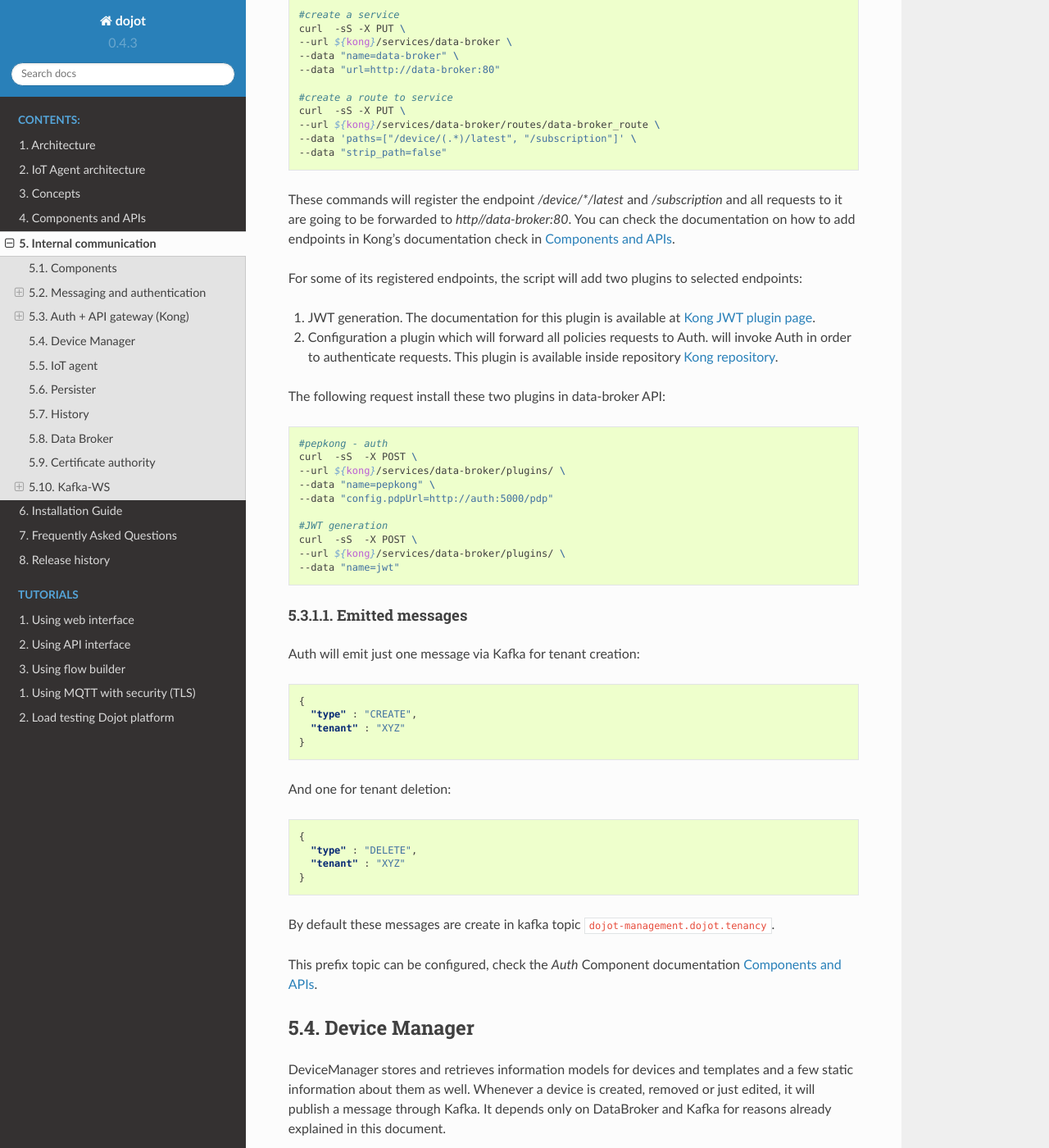
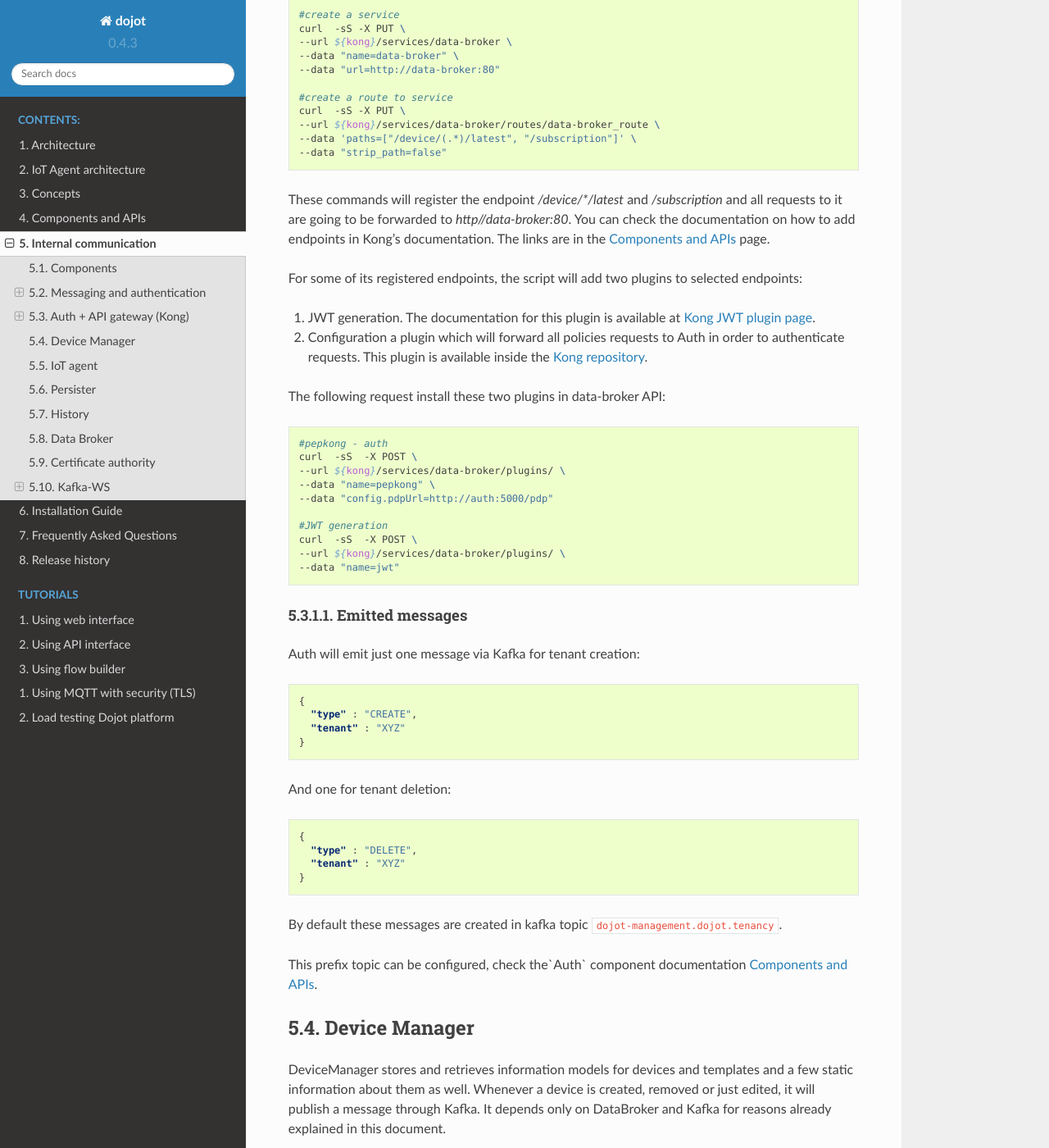
Before and after one commit to dojot/docs, a Sphinx documentation site: the page built from source/internal-communication.rst, in a window 1280 px wide and 1400 px high, scrolled down 3589 px. Shown: the whole window at 82% size. Built offline with Sphinx 7.4.7 and the Read the Docs theme 2.0.0, drawn with Linux system fonts in a browser that asks for light colours; some of the changed text lies outside the part shown.

Commit message:
changes from review

```diff
--- a/source/internal-communication.rst
+++ b/source/internal-communication.rst
@@ -315,17 +315,17 @@ after starting Kong. Its only purpose is to register endpoints in Kong, such as:
 
 These commands will register the endpoint `/device/*/latest` and `/subscription`
 and all requests to it are going to be forwarded to `http//data-broker:80`. You
-can check the documentation on how to add endpoints in Kong's documentation
-check in  :doc:`./components-and-apis`.
+can check the documentation on how to add endpoints in Kong's documentation.
+The links are in the :doc:`./components-and-apis` page.
 
 For some of its registered endpoints, the script will add two plugins to
 selected endpoints:
 
 #. JWT generation. The documentation for this plugin is available at `Kong JWT
    plugin page`_.
-#. Configuration a plugin which will forward all policies requests to Auth.
-   will invoke Auth in order to authenticate requests. This plugin is available
-   inside repository `Kong repository`_.
+#. Configuration a plugin which will forward all policies requests to Auth
+   in order to authenticate requests. This plugin is available
+   inside the `Kong repository`_.
 
 The following request install these two plugins in data-broker API:
 
@@ -364,11 +364,11 @@ And one for tenant deletion:
      "tenant" : "XYZ"
    }
 
-By default these messages are create in
+By default these messages are created in
 kafka topic ``dojot-management.dojot.tenancy``.
 
-This prefix topic can be configured, check the `Auth`
-Component documentation :doc:`./components-and-apis`.
+This prefix topic can be configured, check the`Auth`
+component documentation :doc:`./components-and-apis`.
 
 Device Manager
 --------------
@@ -398,7 +398,7 @@ by which devices can do that, this step won't be detailed in this section (this
 is highly dependent on how each IoT agent works). It must, though, send a
 message to Kafka to inform other components of all new data that the device
 just sent. This is shown in :numref:`IoT agent - kafka`,
-in this case we are using tenant admin.
+in this case we are using the tenant `admin`.
 
 .. _IoT agent - kafka:
 .. uml::
--- a/source/using-web-interface.rst
+++ b/source/using-web-interface.rst
@@ -186,7 +186,7 @@ To perform data configuration import procedure, expand the menu in the upper rig
     History data is not part of importing and exporting!
 
 Firmware update
-------------------
+---------------
 
 During the lifetime of a device, you may need to update control software (firmware) to correct some issues you encounter while using it, or even add new features.
 Dojot currently supports the firmware upgrade procedure via the LwM2M communication protocol. For details regarding the procedure for integrating with your device please check the LwM2M protocol specification. If your device communicates via this protocol and has the firmware update procedure in place, you can follow the steps below to update your device version.
@@ -245,7 +245,7 @@ Note that in each step, the status and result of image processing are shown.
 
 
 Generating certificates for devices
-------------------
+-----------------------------------
 
 This section will show how to generate x509 certificates for a device, so that dojot can communicate with devices securely via TLS. To be able to send a publication, it is necessary to download the three files, the private key "admin 4302d4.key", the device certificate "admin 4302d4.crt" and the CA certificate "ca.crt".
 
@@ -266,7 +266,7 @@ To be able to execute the command of the example video it is necessary to be in
 
 
 Generating device history report
-------------------
+--------------------------------
 
 This section will demonstrate how to generate a device history report. The report is able to show data for one or more attributes of the respective device. For this, it is necessary to select the desired attributes, define the period and click on “generate”.
 
```
Also changed, not shown: other parts of source/internal-communication.rst (+4 -5 lines), source/iotagent-architecture.rst (+4 -4 lines), 2 other files.
